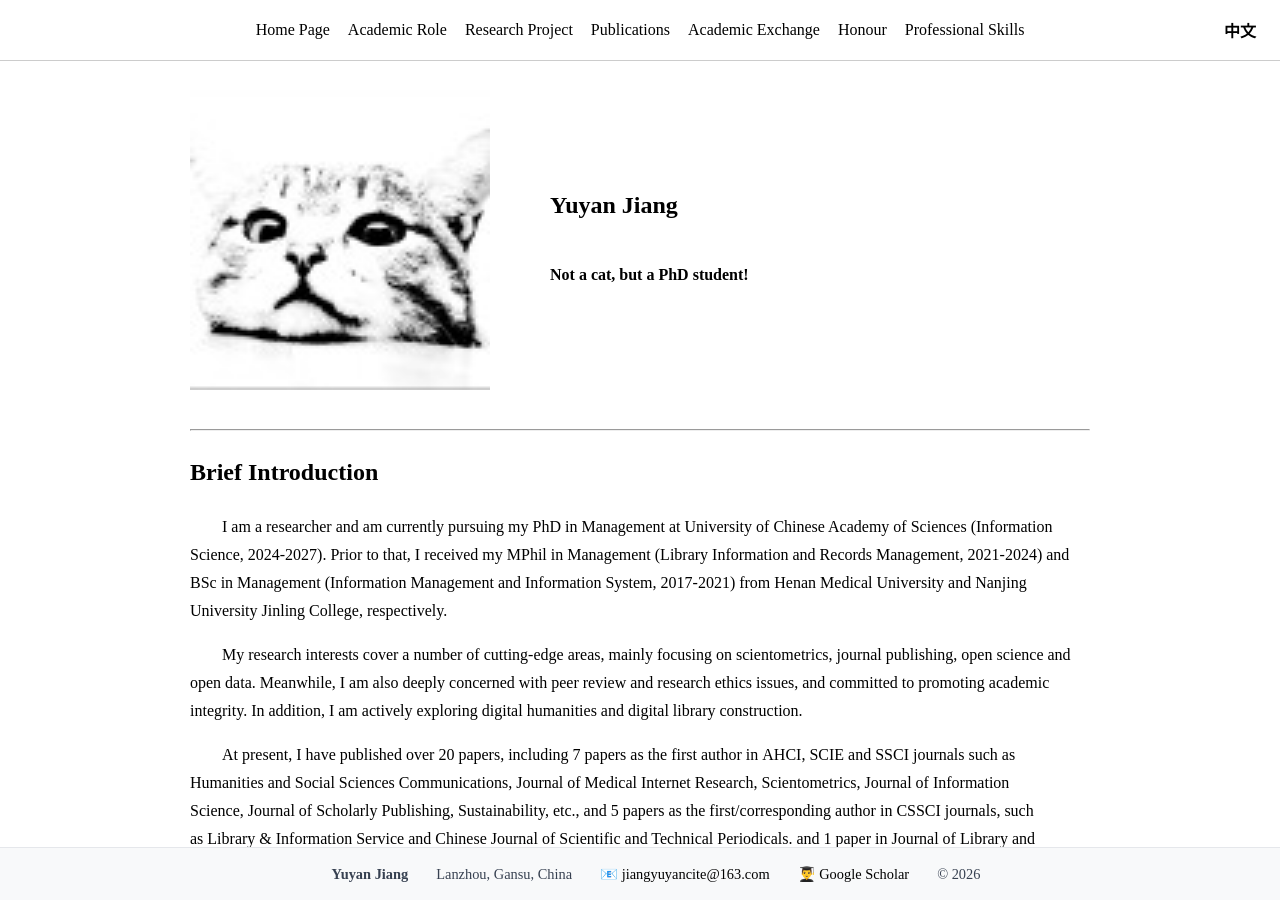
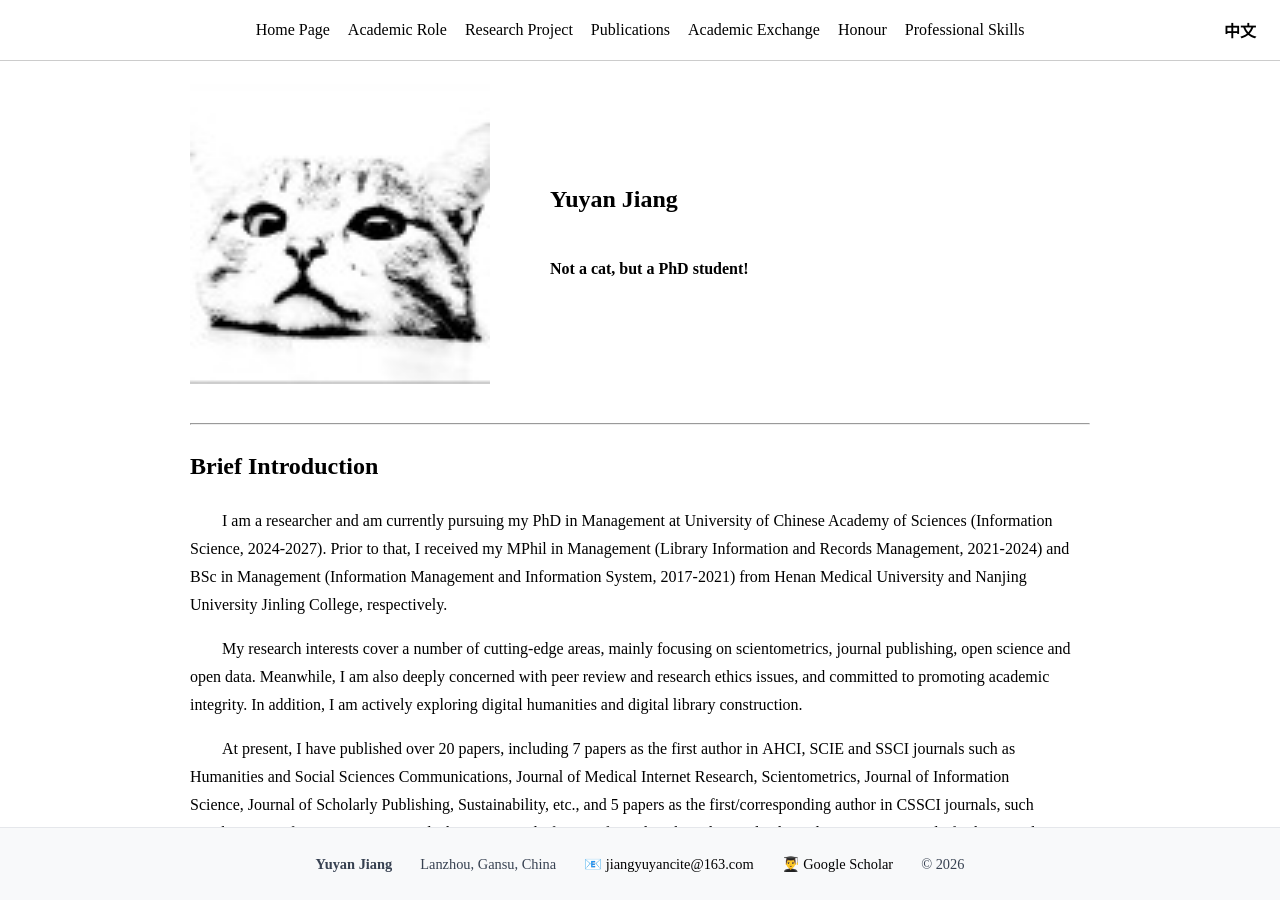
Before and after one commit to jiang-yuyan/Yuyan-Jiang-CV, a Jekyll site: the page built from index.md, in a window 1280 px wide and 900 px high. Built offline with Jekyll 4.4.1, drawn with Linux system fonts in a browser that asks for light colours.

Commit message:
Update default.html

```diff
--- a/_layouts/default.html
+++ b/_layouts/default.html
@@ -5,15 +5,22 @@
 <title>{{ page.title }}</title>
 
 <style>
-/* ================= 全站基础（学术风字体） ================= */
+/* ================= 高度常量（统一管理） ================= */
+:root {
+    --nav-height: 60px;
+    --footer-height: 72px;
+}
+
+/* ================= 全站基础 ================= */
 html, body {
-    height: 100%;
+    margin: 0;
+    padding: 0;
 }
 
 body {
-    margin: 0;
-    padding-top: 70px;      /* 导航栏高度 */
-    padding-bottom: 80px;   /* 底栏高度（非常关键） */
+    /* 关键：一次性避开导航栏 + 底栏 */
+    padding-top: var(--nav-height);
+    padding-bottom: var(--footer-height);
 
     font-family:
         "Times New Roman",
@@ -26,13 +33,14 @@ body {
     background: #fff;
 }
 
-/* ================= 导航栏 ================= */
+/* ================= 导航栏（fixed，不遮挡） ================= */
 .navigation {
     position: fixed;
     top: 0;
     left: 0;
+    height: var(--nav-height);
     width: 100%;
-    height: 60px;
+
     background: #fff;
     border-bottom: 1px solid #ccc;
     z-index: 1000;
@@ -79,7 +87,6 @@ body {
 .dropdown-menu a {
     display: block;
     padding: 8px 14px;
-    white-space: nowrap;
 }
 
 /* ================= 语言切换 ================= */
@@ -92,26 +99,32 @@ body {
     cursor: pointer;
 }
 
-/* ================= 正文 ================= */
+/* ================= 正文（永远完整可见） ================= */
 main {
     max-width: 900px;
     margin: 0 auto;
-    padding: 20px;
+
+    padding: 24px 20px;
+
     line-height: 1.75;
 }
 
-/* ================= 固定底栏 ================= */
+/* ================= 底栏（fixed，不遮挡） ================= */
 .app-footer {
     position: fixed;
     left: 0;
     bottom: 0;
+    height: var(--footer-height);
     width: 100%;
 
-    padding: 0.9rem 1rem;
     background: #f8f9fa;
     border-top: 1px solid #e5e7eb;
+
     font-size: 0.9rem;
     color: #374151;
+
+    display: flex;
+    align-items: center;
 
     z-index: 999;
 }
@@ -126,7 +139,6 @@ main {
     gap: 28px;
 
     flex-wrap: wrap;
-    line-height: 1.6;
 }
 
 .footer-item {
```
Also changed, not shown: other parts of _layouts/default.html (+2 -3 lines).
